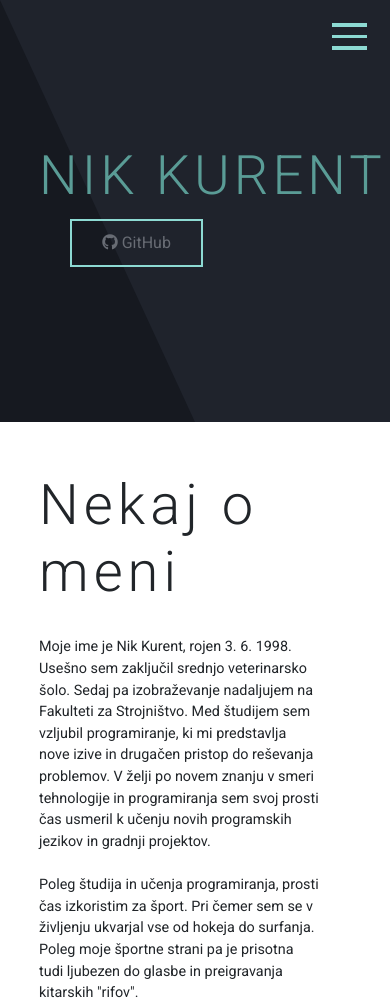
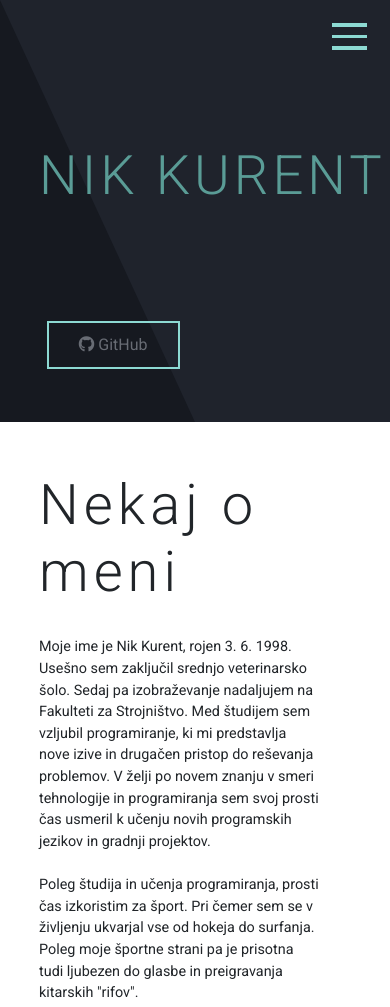
Before and after one commit to nikkurent/nikkurent.github.io, a plain HTML site: page index.html in a window 390 px wide. Shown: the top 1007 px of the page. Drawn offline with nearby package versions, Linux system fonts and the light colour scheme.

Commit message:
smaller widthport style changes

```diff
--- a/style.css
+++ b/style.css
@@ -334,8 +334,8 @@ footer i:hover{
         display: none;
     }
     .box a{
-        top: 80%;
-        left: 12%;
+        top: 80% !important;
+        left: 12% !important;
     }
 
     .about img{
```
